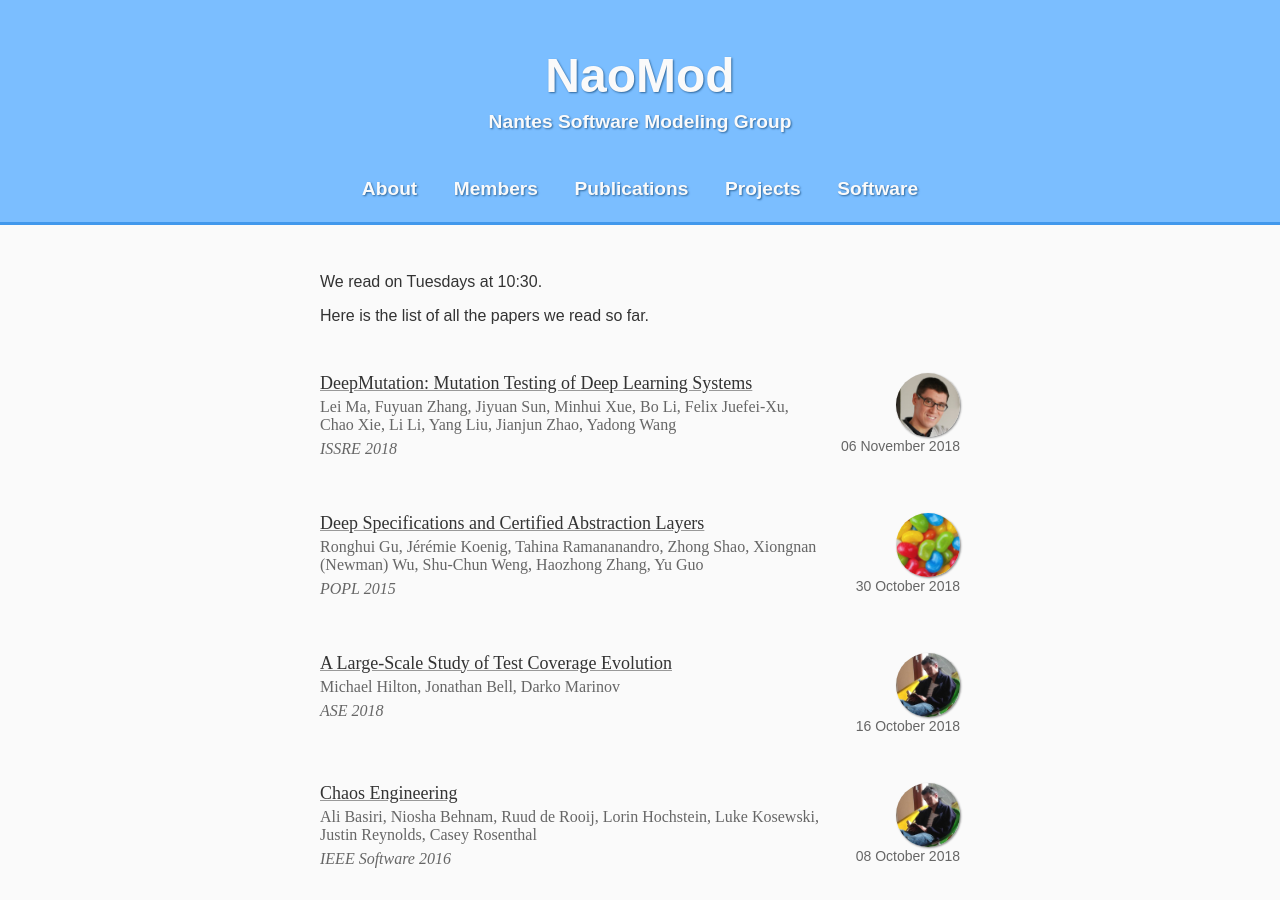
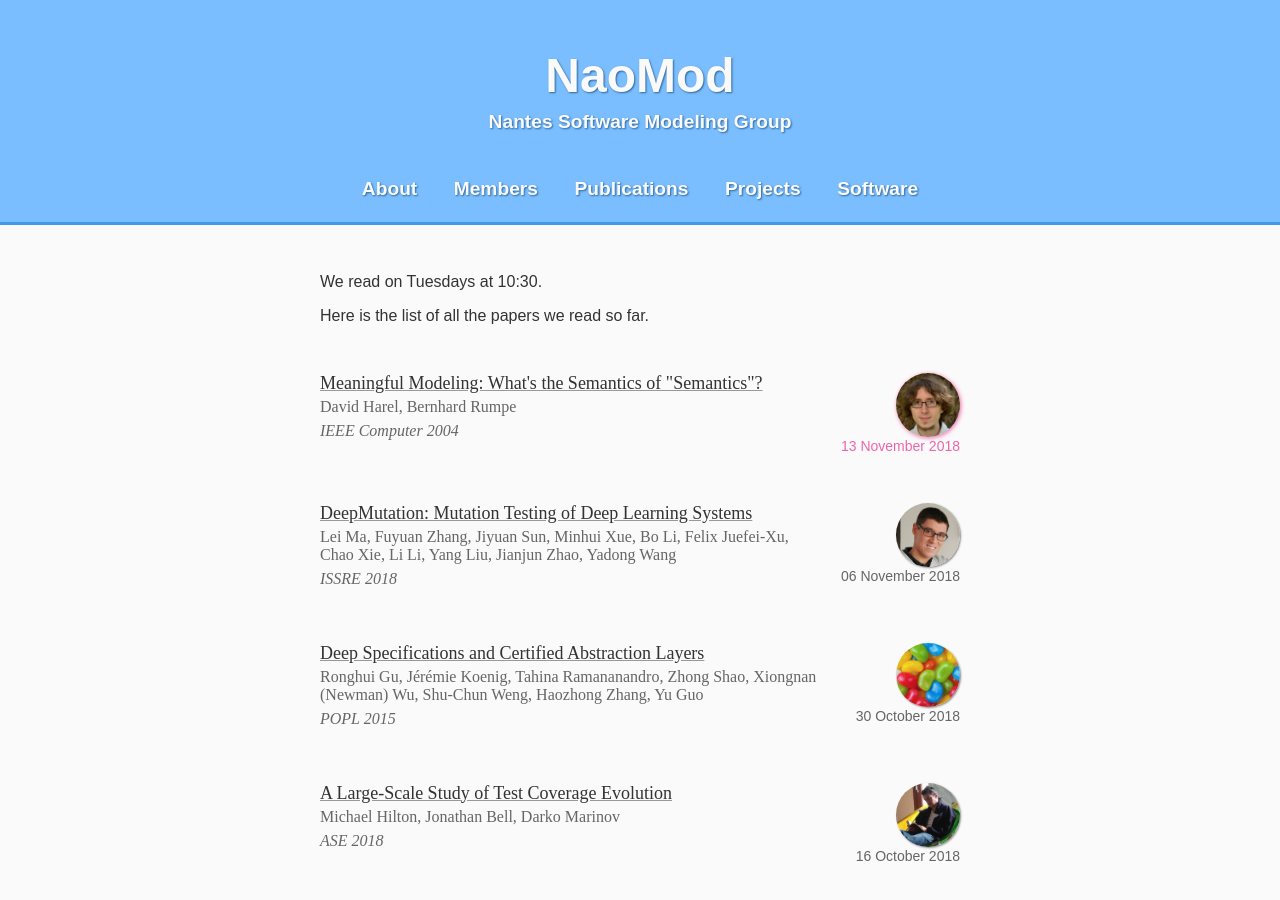
Before and after one commit to NaoMod/naomod.github.io, a Jekyll site: the page built from paper-of-the-week.html, in a window 1280 px wide and 900 px high. Built offline with Jekyll 4.4.1, drawn with Linux system fonts in a browser that asks for light colours.

Commit message:
Next paper

```diff
--- a/paper-of-the-week.html
+++ b/paper-of-the-week.html
@@ -3,6 +3,15 @@
 title: Paper of the Week
 
 papers:
+- date: 2018-11-13
+  speaker: Erwan
+  title: "Meaningful Modeling: What's the Semantics of \"Semantics\"?"
+  authors: David Harel, Bernhard Rumpe
+  venue: IEEE Computer
+  year: 2004
+  url: https://ieeexplore.ieee.org/iel5/2/29695/01350729.pdf
+  tag: Classic
+
 - date: 2018-11-06
   speaker: Jean-Marie
   title: "DeepMutation: Mutation Testing of Deep Learning Systems"
```
